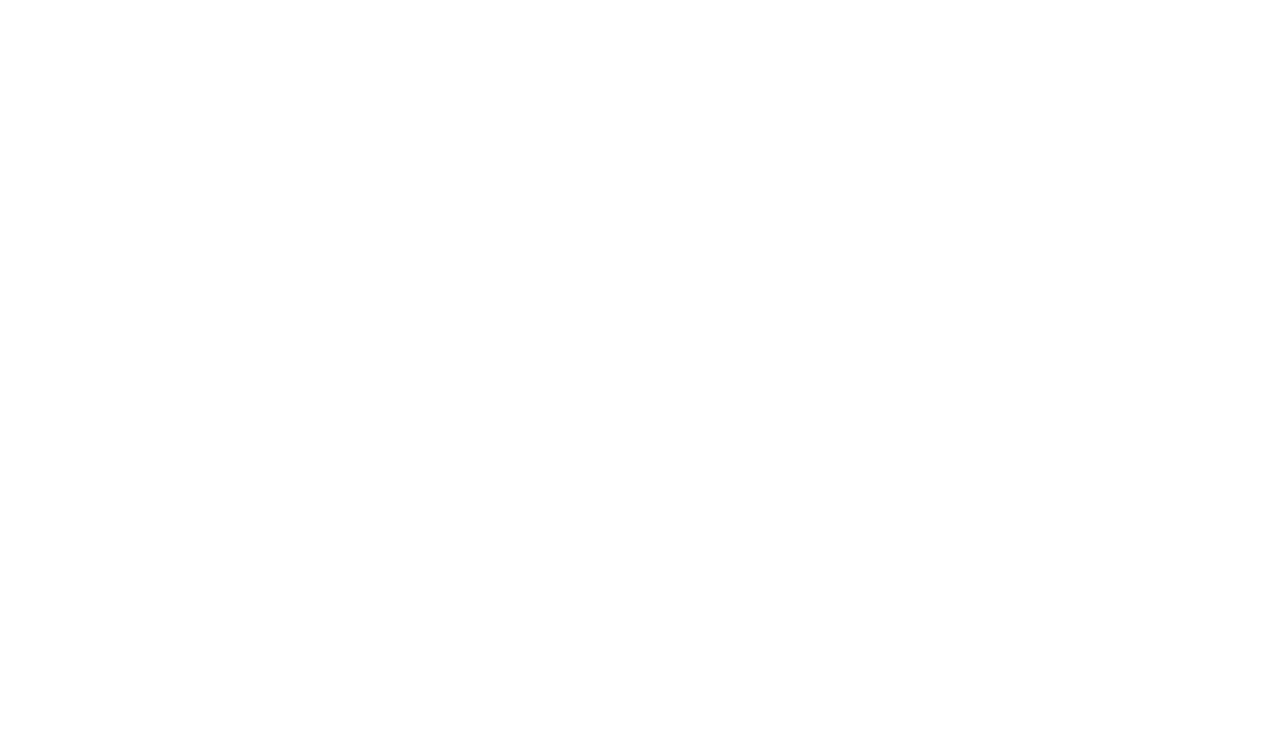
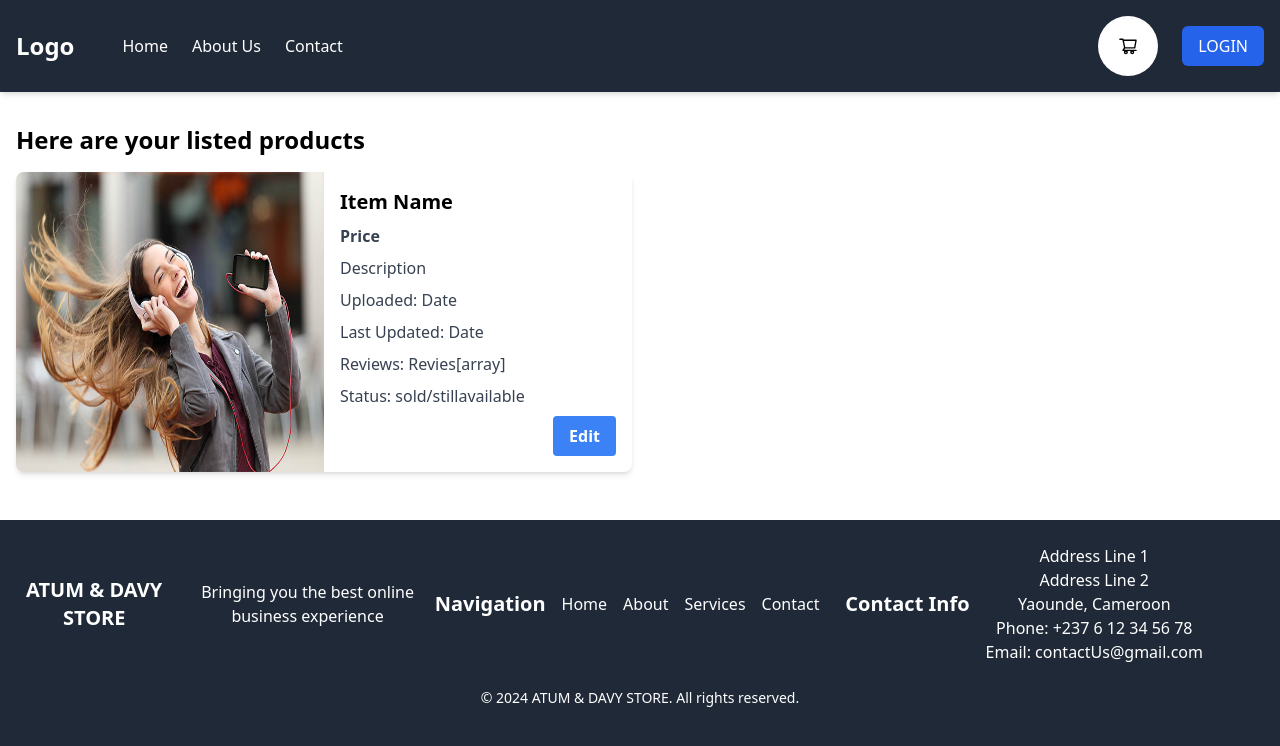
Before and after one commit to Richkum/online_marketplace, a React (Vite) app in the folder clients/: page /listings in a window 1280 px wide. Before the commit this address had no page. Shown: the top 746 px of the page. Built offline with nearby package versions, Linux system fonts and the light colour scheme.

Commit message:
setting up reviews page

```diff
--- a/clients/src/App.jsx
+++ b/clients/src/App.jsx
@@ -8,6 +8,7 @@
 import DetailsPage from "./components/details/DetailsPage";
 import Carts from "./components/carts/Carts";
 import { AuthProvider } from "./contex/Authcontext";
+import Listing from "./components/listings/Listing";
 function App() {
   return (
     <>
@@ -21,6 +22,7 @@
             <Route path="/contact" element={<Contact />} />
             <Route path="/products/:id" element={<DetailsPage />} />
             <Route path="/carts" element={<Carts />} />
+            <Route path="/listings" element={<Listing />} />
           </Routes>
         </Router>
       </AuthProvider>
--- a/clients/src/components/details/DetailsPage.jsx
+++ b/clients/src/components/details/DetailsPage.jsx
@@ -3,6 +3,7 @@
 import Navbar from "../navbar/navbar";
 import Footer from "../footer/Footer";
 import { fetchProducts } from "../../apiCalls/fetchData";
+import { Link } from "react-router-dom";
 
 function DetailsPage() {
   const [products, setProducts] = useState([]);
@@ -94,6 +95,8 @@
         <div className="mt-12">
           <h1 className="text-2xl font-bold text-gray-800">Similar Products</h1>
           <div className="grid gap-8 grid-cols-1 sm:grid-cols-2 lg:grid-cols-4 mt-6">
+            <Link to={`/products/${products.id}`}>
+              {" "}
               {similarProducts.map((similarProduct) => (
                 <div
                   key={similarProduct.id}
@@ -114,6 +117,7 @@
                   </div>
                 </div>
               ))}
+            </Link>
           </div>
         </div>
       </div>
--- /dev/null
+++ b/clients/src/components/listings/Listing.jsx
@@ -0,0 +1,24 @@
+// Listing.js
+import React from "react";
+import Navbar from "../navbar/navbar";
+import Footer from "../footer/Footer";
+import ProductCard from "./ProductCard";
+
+function Listing() {
+  return (
+    <div>
+      <Navbar />
+      <div className="container mx-auto px-4 py-8">
+        <h1 className="text-2xl font-bold mb-4">
+          Here are your listed products
+        </h1>
+        <div className="grid grid-cols-2 gap-4">
+          <ProductCard />
+        </div>
+      </div>
+      <Footer />
+    </div>
+  );
+}
+
+export default Listing;
--- /dev/null
+++ b/clients/src/components/listings/ProductCard.jsx
@@ -0,0 +1,29 @@
+import React from "react";
+
+function ProductCard() {
+  return (
+    <div className="bg-white shadow-md rounded-lg overflow-hidden mb-4">
+      <div className="flex">
+        <img alt="" src="/images/blog-header.jpg" className="w-1/2" />
+        <div className="w-1/2 p-4">
+          <h2 className="text-xl font-bold mb-2">Item Name</h2>
+          <p className="text-gray-700 text-base mb-2 font-semibold">Price</p>
+          <p className="text-gray-700 text-base mb-2">Description</p>
+          <p className="text-gray-700 text-base mb-2">Uploaded: Date</p>
+          <p className="text-gray-700 text-base mb-2">Last Updated: Date</p>
+          <p className="text-gray-700 text-base mb-2">Reviews: Revies[array]</p>
+          <p className="text-gray-700 text-base mb-2">
+            Status: sold/stillavailable
+          </p>
+          <div className="flex justify-end">
+            <button className="bg-blue-500 hover:bg-blue-700 text-white font-bold py-2 px-4 rounded">
+              Edit
+            </button>
+          </div>
+        </div>
+      </div>
+    </div>
+  );
+}
+
+export default ProductCard;
```
Also changed, not shown: 1 other file (tests, documents, lock files or other folders). Lines whose indentation alone changed are shown as unchanged.
